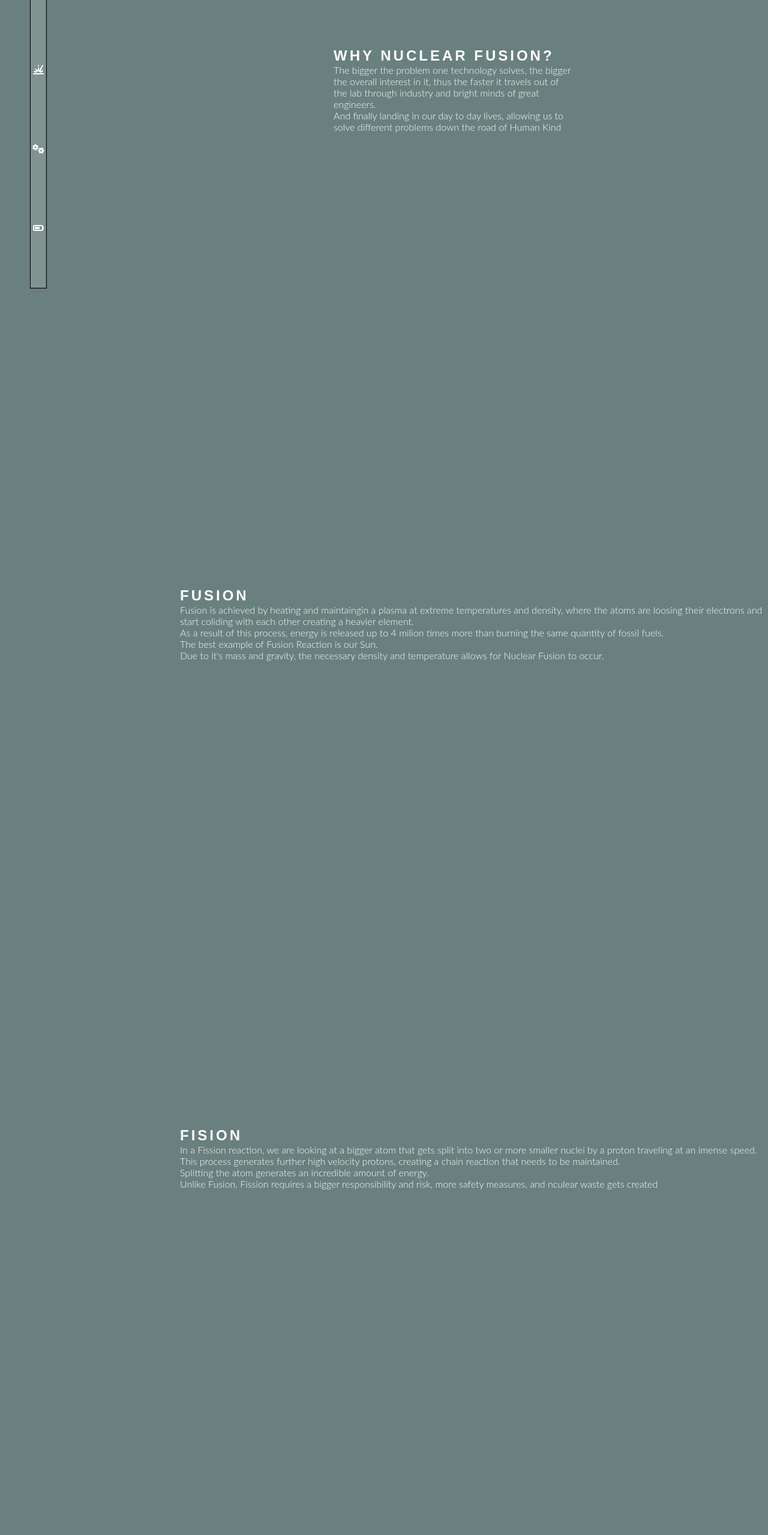
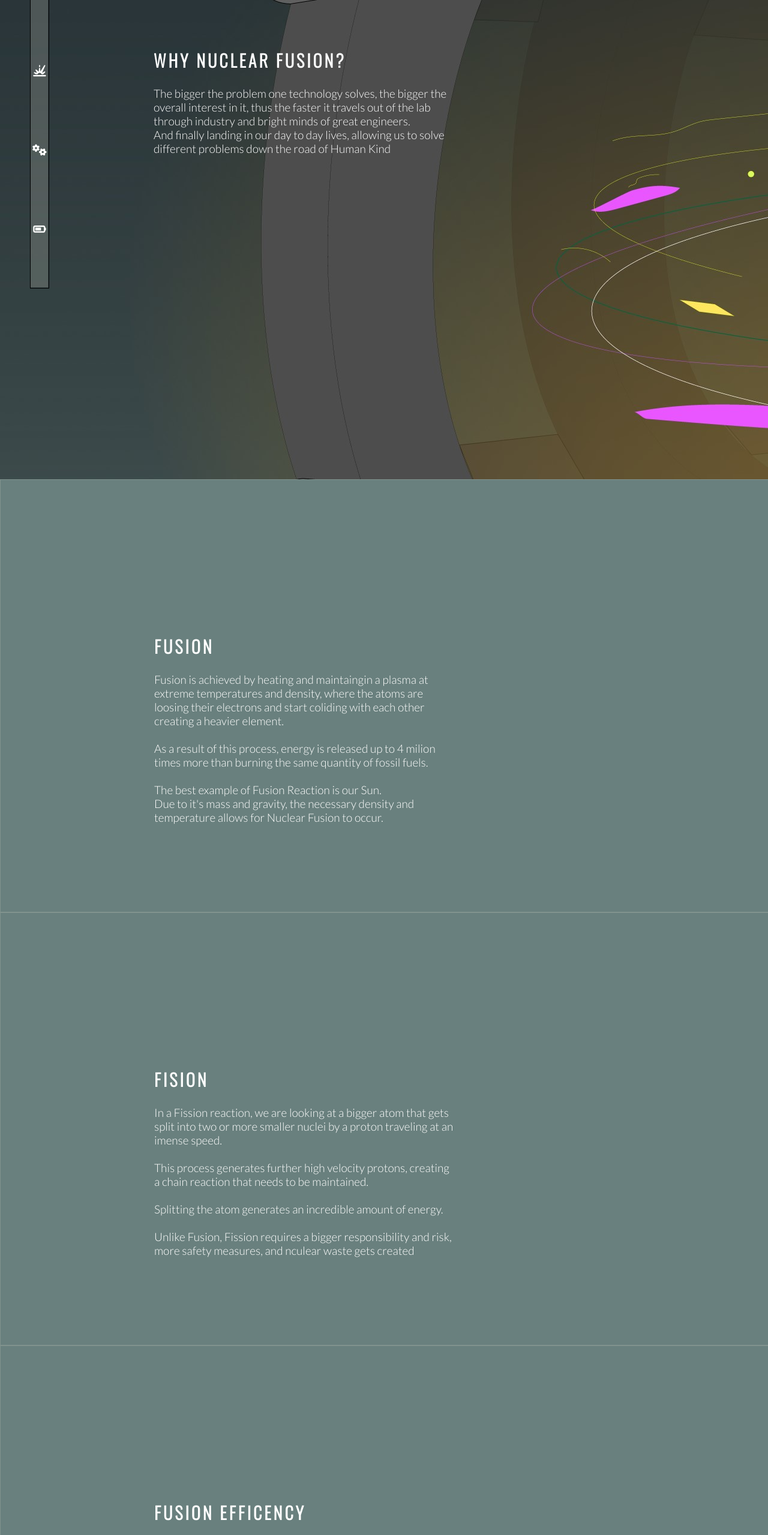
Before and after one commit to Bogdan-Branzaniuc/Project-1-HTML-CSS, a plain HTML site: page index.html in a window 1280 px wide. Shown: the part 241-2800 px from the top of the page at 60% size. Drawn offline with nearby package versions, Linux system fonts and the light colour scheme.

Commit message:
changes to home-page

```diff
--- a/index.html
+++ b/index.html
@@ -37,69 +37,71 @@
 
     </header>
 
-    <section id="introductory-section" class="home-section-template">
-        <div>
-            <h1>Why Nuclear Fusion?</h1>
+    <section id="introductory-section">
+        <div class="text-heading">
+            <h1>Why Nuclear Fusion?</h1><br>
             <p>The bigger the problem one technology solves, the bigger the overall interest in it, thus the faster it
                 travels out of the lab through industry and bright minds of great engineers. </p>
             <p>And finally landing in our day to day lives, allowing us to solve different problems down the road of
-                Human Kind</p>
+                Human Kind</p><br>
         </div>
     </section>
-    <section id="fusion-explained" class="home-section-template">
-        <div>
-            <h2>Fusion</h2>
+    <section id="fusion-explained" class="home-page-section-template">
+        <div class="text-heading">
+            <h2>Fusion</h2><br>
             <p>Fusion is achieved by heating and maintaingin a plasma at extreme temperatures and density, where the
                 atoms are loosing their electrons and start coliding with each other creating a heavier element. </p>
+            <br>
             <p>As a result of this process, energy is released up to 4 milion times more than burning the same quantity
-                of fossil fuels.</p>
+                of fossil fuels.</p><br>
             <p>The best example of Fusion Reaction is our Sun.</p>
             <p>Due to it's mass and gravity, the necessary density and temperature allows for Nuclear Fusion to occur.
-            </p>
+            </p><br>
         </div>
         <div class="animation-div" id="fusion-explained-animation"></div>
     </section>
-    <section id="fision-explained" class="home-section-template">
-        <div>
-            <h2>Fision</h2>
+    <section id="fision-explained" class="home-page-section-template">
+        <div class="text-heading">
+            <h2>Fision</h2><br>
             <p>In a Fission reaction, we are looking at a bigger atom that gets split into two or more smaller nuclei by
-                a proton traveling at an imense speed.</p>
+                a proton traveling at an imense speed.</p><br>
             <p>This process generates further high velocity protons, creating a chain reaction that needs to be
-                maintained. </p>
-            <p>Splitting the atom generates an incredible amount of energy. </p>
+                maintained. </p><br>
+            <p>Splitting the atom generates an incredible amount of energy. </p><br>
             <p>Unlike Fusion, Fission requires a bigger responsibility and risk, more safety measures, and nculear waste
-                gets created</p>
+                gets created</p><br>
         </div>
         <div class="animation-div" id="fision-explained-animation"></div>
     </section>
-    <section id="fusion-efficiency" class="home-section-template">
-        <div>
-            <h2>Fusion efficency</h2>
+    <section id="fusion-efficiency" class="home-page-section-template">
+        <div class="text-heading">
+            <h2>Fusion efficency</h2><br>
             <p>On 21 December 2021 Joint European Tours (JET) had an output of 59 megajoules. The fusion reactor
-                produced around <strong>11 Megawatts over 5 seconds.</strong> </p>
-            <p>If this energy would have been harvested, the total stored energy would be around 4MW</p>
+                produced around <strong>11 Megawatts over 5 seconds.</strong> </p> <br>
+            <p>If this energy would have been harvested, the total stored energy would be around 4MW</p> <br>
             <p>However In total, when JET runs, it consumes <strong>700 to 800 MW</strong> of electrical power (the
-                equivalent of 1-2% of the UK's total electricity usage).</p>
-            <p>This is to say that there’s still a long way to go, </p>
+                equivalent of 1-2% of the UK's total electricity usage).</p> <br>
+            <p>This is to say that there's still a long way to go, </p>
         </div>
         <div class="animation-div" id="fusion-efficency-animation"></div>
     </section>
-    <section id="energy-storage" class="home-section-template">
-        <div>
-            <h2>Energy Storage</h2>
-            <p>By achieving a big amount of energy we need better ways of storing it. </p>
+    <section id="energy-storage" class="home-page-section-template energy-storage-section">
+        <div class="text-heading">
+            <h2>Energy Storage</h2> <br>
+            <p>By achieving a big amount of energy we need better ways of storing it. </p><br>
             <p>When using the word “battery” there's a common practice of thinking of the well known lithiun-ion cells,
                 but there are much better ways to store titanic amounts of energy, and by using the same word “battery”
-                for this processes, we are not wrong at all. </p>
-            <p>In fact, storing energy and releasing it on demand is all that a battery is. </p>
+                for this processes, we are not wrong at all. </p><br>
+            <p>In fact, storing energy and releasing it on demand is all that a battery is. </p><br>
             <p>
                 <strong>(Watch a great youtube video made by Ted-Ed on this matter down bellow) </strong>
-            </p>
+            </p><br>
         </div>
         <div class="animation-div" id="energy-storage-animation"></div>
-        <!-- <div>
-            <iframe src="https://www.youtube.com/embed/r4OWMSG4Agg" frameborder=" 1"></iframe>
-        </div> -->
+        <div>
+            <iframe src="https://www.youtube.com/embed/r4OWMSG4Agg" frameborder=" 1"
+                id="iframe-youtube-homepage"></iframe>
+        </div>
     </section>
     <footer>
         <h1>Nuclear Fusion</h1>
--- a/resources/css/style.css
+++ b/resources/css/style.css
@@ -1,3 +1,5 @@
+@import url('https://fonts.googleapis.com/css2?family=Lato:wght@300&family=Oswald:wght@300&display=swap');
+
 * {
     margin: 0;
     padding: 0;
@@ -7,8 +9,10 @@
 body {
     font-family: Lato, sans-serif;
     font-weight: 300;
+    font-size: 19px;
     color: #ffffff;
     background-color: #69807E;
+    overflow-x: hidden
 }
 
 h1,
@@ -79,13 +83,16 @@ li>a {
 }
 
 #introductory-section {
+    background: url('../img/tokamak.jpg') no-repeat;
     text-align: left;
     padding-top: 40vh;
+    width: 100%;
+    height: 90vh;
 }
 
 #introductory-section div {
 
-    max-width: 400px;
+    max-width: 500px;
     float: left;
     margin-left: 20vw;
 }
@@ -93,3 +100,35 @@ li>a {
 #intrintroductory-section div>* {
     margin: 100px;
 }
+
+.home-page-section-template {
+    height: 90vh;
+    width: 100%;
+    border: solid 1px rgba(218, 218, 206, 0.205)
+}
+
+.home-page-section-template .text-heading {
+    display: inline-block;
+    max-width: 500px;
+    margin: 20%;
+    text-align: left;
+}
+
+.energy-storage-section {
+    position: relative;
+    height: 170vh;
+}
+
+.energy-storage-section #iframe-youtube-homepage {
+    padding-left: 30%;
+}
+
+
+#iframe-youtube-homepage {
+    width: 900px;
+    height: 600px;
+}
+
+footer {
+    background-color: #202B31;
+}
```
Also changed, not shown: resources/img/tokamak.jpg (added).
